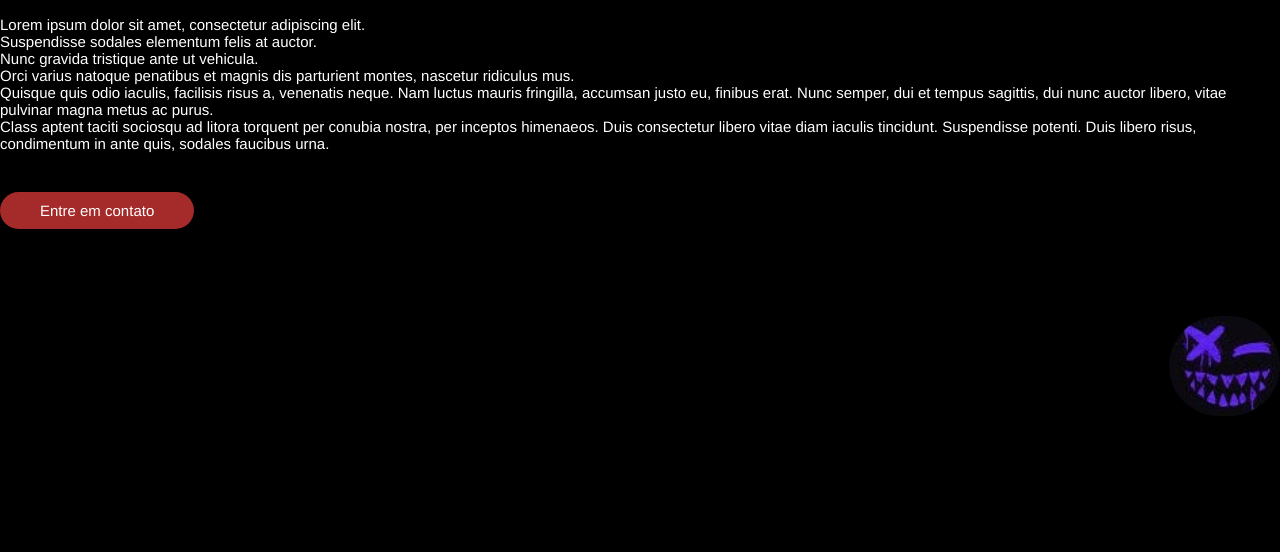
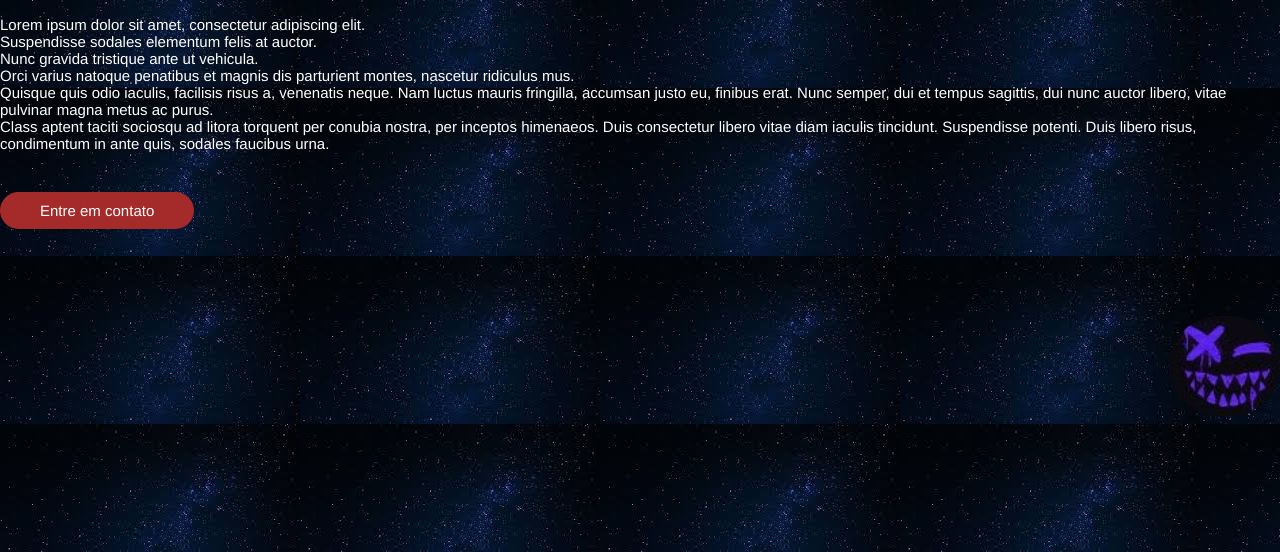
Before and after one commit to Miagui350/inicio, a plain HTML site: page novo sites/index.html in a window 1280 px wide. Shown: the part 248-800 px from the top of the page. Drawn offline with Linux system fonts and the light colour scheme.

Commit message:
atualização

```diff
--- a/novo sites/index.css
+++ b/novo sites/index.css
@@ -9,6 +9,7 @@
 body{
     background-color: black;
     height: 100vh;
+    background-image: url(imagens/images.jpeg);
 
 
 }
@@ -114,7 +115,6 @@ section .topo-do-site.flex{
 .img-topo-site{
     position: relative;
     animation: flutuante 4s ease-in-out infinite alternate;
-    background-color: black;
     height: auto;
     width: auto;
     transition: cubic-bezier(0.075, 0.82, 0.165, 1);
```
